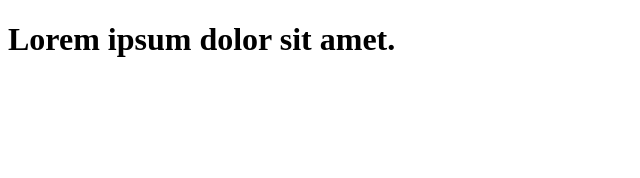
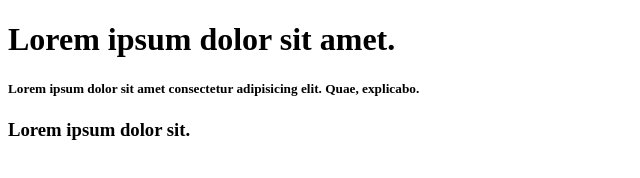
Before and after one commit to toonye/task, a plain HTML site: page index.html in a window 1280 px wide. Shown: the whole page, without its empty margins (0-640 px from the left). Drawn offline with Linux system fonts and the light colour scheme.

Commit message:
changed index.html

```diff
--- a/index.html
+++ b/index.html
@@ -8,5 +8,7 @@
 </head>
 <body>
   <h1>Lorem ipsum dolor sit amet.</h1>
+  <h5>Lorem ipsum dolor sit amet consectetur adipisicing elit. Quae, explicabo.</h5>
+  <h3>Lorem ipsum dolor sit.</h3>
 </body>
 </html>
```
